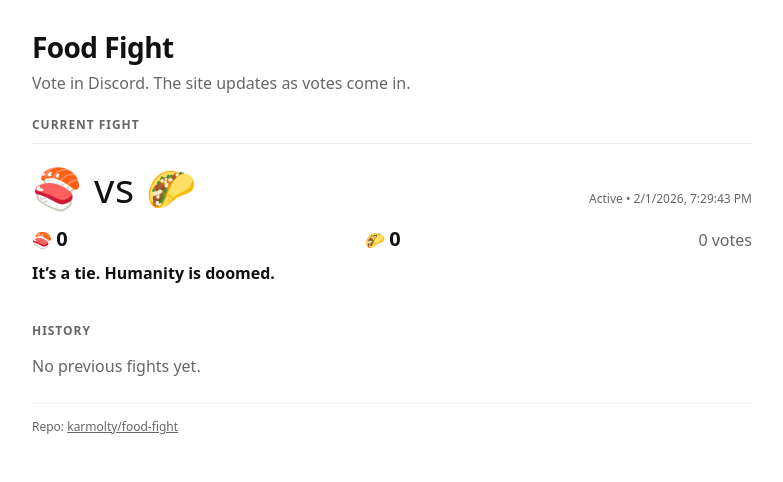
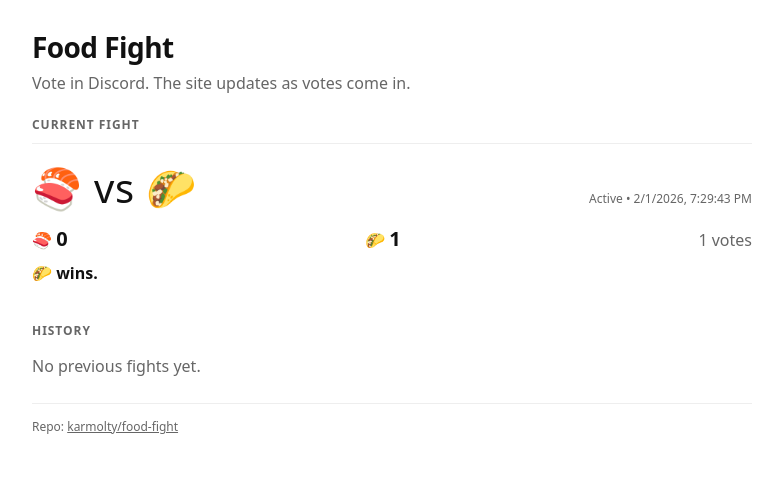
Before and after one commit to karmolty/food-fight, a website: page site/index.html in a window 1280 px wide. Shown: the whole page, without its empty margins (248-1031 px from the left). Drawn offline with Linux system fonts and the light colour scheme.

Commit message:
Vote: karma -> 🌮

```diff
--- a/site/fights.json
+++ b/site/fights.json
@@ -6,7 +6,9 @@
       "🍣",
       "🌮"
     ],
-    "votes": {}
+    "votes": {
+      "862059050145021972": "🌮"
+    }
   },
   "history": []
 }
--- a/site/index.html
+++ b/site/index.html
@@ -37,10 +37,10 @@
     </div>
     <div class="row score">
       <div>🍣 <strong>0</strong></div>
-      <div>🌮 <strong>0</strong></div>
-      <div class="total">0 votes</div>
+      <div>🌮 <strong>1</strong></div>
+      <div class="total">1 votes</div>
     </div>
-    <div class="winner">It’s a tie. Humanity is doomed.</div>
+    <div class="winner">🌮 wins.</div>
   </section>
 
     <h2 class="muted" style="font-size:12px; font-weight:700; letter-spacing:.08em; text-transform:uppercase; margin-top:22px;">History</h2>
```
